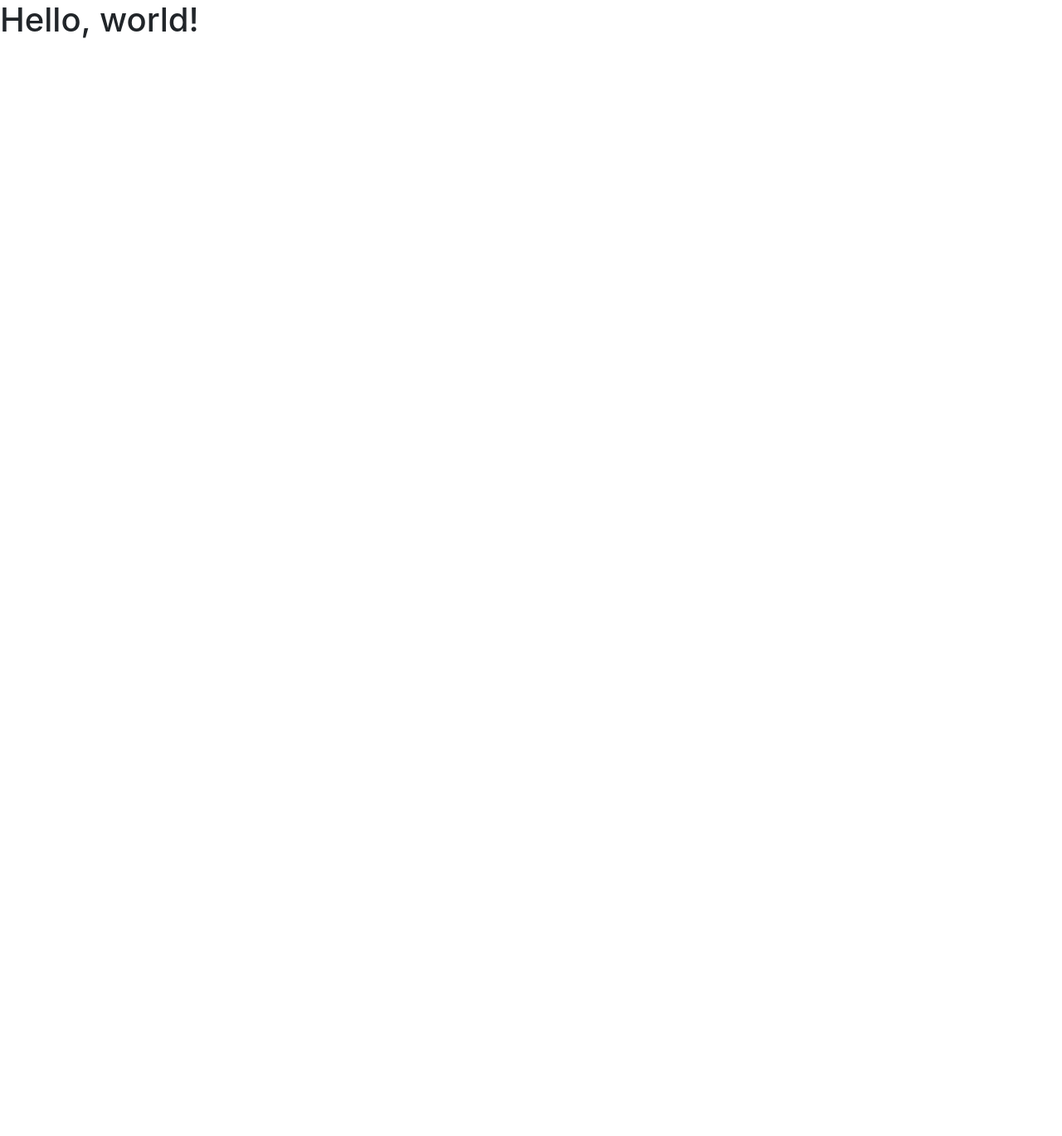
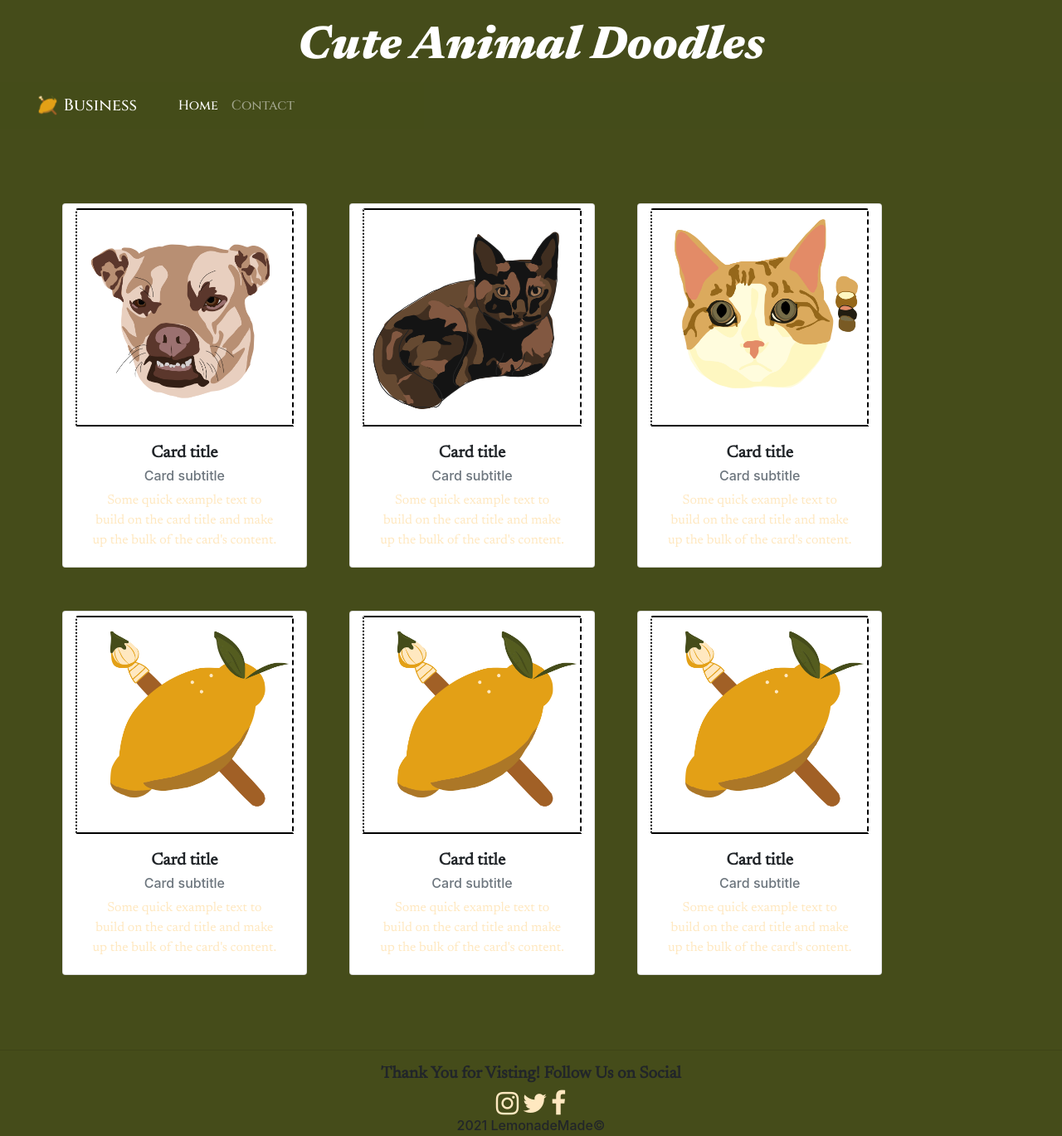
Before and after one commit to ToriLemons/QA-Practice-One, a plain HTML site: page index.html in a window 1280 px wide. Shown: the whole page at 83% size. Before the commit the page ends 800 px from the top, so only its background shows below. Drawn offline with nearby package versions, Linux system fonts and the light colour scheme.

Commit message:
completed content

```diff
--- /dev/null
+++ b/css/contact.css
@@ -0,0 +1,14 @@
+@import url(style.css);
+
+body {
+    /* text-align: unset; */
+}
+
+form {
+    color: white;
+}
+
+iframe {
+    width: 80vw;
+    height: 50vw;
+}
--- a/css/style.css
+++ b/css/style.css
@@ -0,0 +1,82 @@
+@import url('https://fonts.googleapis.com/css2?family=Newsreader:ital,wght@0,400;1,800&display=swap');
+@import url('https://fonts.googleapis.com/css2?family=Cinzel:wght@500&display=swap');
+
+
+/* ALL BODY */
+body {
+    text-align: center;
+    background-color: rgb(69, 76, 26);
+}
+
+#herotext {
+    color: white;
+    padding-top: 3vh;
+}
+
+a {
+    color: rgb(255, 232, 192);
+    font-family:'Cinzel', serif;
+}
+
+p {
+    color: rgb(255, 232, 192);
+    font-family:'newsreader', serif;
+    font-size: 2vh;
+}
+
+a:hover {
+    text-decoration: none;
+    color: white;
+}
+
+h1 {
+    font-family:'newsreader', serif;
+    font-style: italic;
+    font-weight: bolder;
+    font-size: 7vh;
+}
+
+h2 {
+    font-family:'newsreader', serif;
+    font-style: italic;
+    font-weight: bold;
+    font-size: 5vh;
+}
+
+h4 {
+    font-family:'Cinzel', serif;
+    font-size: 3vh;
+}
+
+h5 {
+    font-family:'newsreader', serif;
+    font-weight: bold;
+}
+
+/* NAV BAR */
+nav {
+    background-color: rgb(69, 76, 26, .75);
+}
+
+.navbar-brand {
+    padding: 0 2vw;
+}
+
+/* IMG SECTION */
+.flex-container {
+    display: flex;
+    flex-wrap: wrap;
+    justify-content: center;
+    margin: 5vw;
+}
+
+.card {
+    margin: 2vw;
+    /* border: 2px solid black; */
+}
+
+.imgborder {
+    margin-top: 5px;
+    border: 2px solid black;
+    border-style: solid dashed double dotted;
+}
--- a/index.html
+++ b/index.html
@@ -4,11 +4,115 @@
     <meta charset="utf-8">
     <meta name="viewport" content="width=device-width, initial-scale=1, shrink-to-fit=no">
     <link rel="stylesheet" href="https://cdn.jsdelivr.net/npm/bootstrap@4.5.3/dist/css/bootstrap.min.css" integrity="sha384-TX8t27EcRE3e/ihU7zmQxVncDAy5uIKz4rEkgIXeMed4M0jlfIDPvg6uqKI2xXr2" crossorigin="anonymous">
+    <link rel="stylesheet" href="https://cdnjs.cloudflare.com/ajax/libs/font-awesome/4.7.0/css/font-awesome.min.css">
     <link rel="stylesheet" href="./css/style.css">
-    <title>Hello, world!</title>
+    <title>Animal Doodles</title>
 </head>
 <body>
-    <h1>Hello, world!</h1>
+    <!-- HEADER -->
+    <h1 id="herotext">Cute Animal Doodles</h1>
+    <nav class="navbar sticky-top navbar-expand-sm navbar-dark">
+        <a class="navbar-brand" href="index.html">
+            <img src="./photos/Logo.png" width="30" height="30" class="d-inline-block align-top" alt="business's logo" loading="lazy">
+            Business
+        </a>
+        <button class="navbar-toggler" type="button" data-toggle="collapse" data-target="#navbarNavDropdown" aria-controls="navbarNavDropdown" aria-expanded="false" aria-label="Toggle navigation">
+          <span class="navbar-toggler-icon"></span>
+        </button>
+        <div class="collapse navbar-collapse" id="navbarNavDropdown">
+            <ul class="navbar-nav">
+                <li class="nav-item active">
+                    <a class="nav-link" href="index.html">Home <span class="sr-only">(current)</span></a>
+                </li>
+                <li class="nav-item">
+                     <a class="nav-link" href="contact.html">Contact</a>
+                </li>
+            </ul>
+        </div>
+    </nav>
+
+    <!-- IMAGES -->
+    <div class="flex-container">
+        <div class="row">
+            <div class="card col-sm-3">
+                <a href="./photos/IMG-0083.PNG" target="_blank">
+                    <img class="card-img-top imgborder" src="./photos/IMG-0083.PNG" alt="Card image cap">
+                </a>
+                <div class="card-body">
+                  <h5 class="card-title">Card title</h5>
+                  <h6 class="card-subtitle mb-2 text-muted">Card subtitle</h6>
+                  <p class="card-text">Some quick example text to build on the card title and make up the bulk of the card's content.</p>
+                </div>
+            </div>
+            <div class="card col-sm-3">
+                <a href="./photos/IMG-0084.PNG" target="_blank">
+                    <img class="card-img-top imgborder" src="./photos/IMG-0084.PNG" alt="Card image cap">
+                </a>
+                <div class="card-body">
+                  <h5 class="card-title">Card title</h5>
+                  <h6 class="card-subtitle mb-2 text-muted">Card subtitle</h6>
+                  <p class="card-text">Some quick example text to build on the card title and make up the bulk of the card's content.</p>
+                </div>
+            </div>
+            <div class="card col-sm-3">
+                <a href="./photos/12694.jpg" target="_blank">
+                    <img class="card-img-top imgborder" src="./photos/12694.jpg" alt="Card image cap">
+                </a>
+                <div class="card-body">
+                  <h5 class="card-title">Card title</h5>
+                  <h6 class="card-subtitle mb-2 text-muted">Card subtitle</h6>
+                  <p class="card-text">Some quick example text to build on the card title and make up the bulk of the card's content.</p>
+                </div>
+            </div>
+            <div class="card col-sm-3">
+                <a href="http://127.0.0.1:5500/photos/Logo.png" target="_blank">
+                    <img class="card-img-top imgborder" src="photos/Logo.png" alt="Card image cap">
+                </a>
+                <div class="card-body">
+                  <h5 class="card-title">Card title</h5>
+                  <h6 class="card-subtitle mb-2 text-muted">Card subtitle</h6>
+                  <p class="card-text">Some quick example text to build on the card title and make up the bulk of the card's content.</p>
+                </div>
+            </div>
+            <div class="card col-sm-3">
+                <a href="http://127.0.0.1:5500/photos/Logo.png" target="_blank">
+                    <img class="card-img-top imgborder" src="photos/Logo.png" alt="Card image cap">
+                </a>
+                <div class="card-body">
+                  <h5 class="card-title">Card title</h5>
+                  <h6 class="card-subtitle mb-2 text-muted">Card subtitle</h6>
+                  <p class="card-text">Some quick example text to build on the card title and make up the bulk of the card's content.</p>
+                </div>
+            </div>
+            <div class="card col-sm-3">
+                <a href="http://127.0.0.1:5500/photos/Logo.png" target="_blank">
+                    <img class="card-img-top imgborder" src="photos/Logo.png" alt="Card image cap">
+                </a>
+                <div class="card-body">
+                  <h5 class="card-title">Card title</h5>
+                  <h6 class="card-subtitle mb-2 text-muted">Card subtitle</h6>
+                  <p class="card-text">Some quick example text to build on the card title and make up the bulk of the card's content.</p>
+                </div>
+            </div>
+        </div>
+    </div>
+
+
+
+    <!-- FOOTER -->
+    <hr>
+    <footer>
+        <h5>Thank You for Visting! Follow Us on Social</h5>
+
+        <div>
+            <a href="http://www.instagram.com" class="fa fa-instagram fa-2x" aria-hidden="true"></a>
+            <!-- faulty link -->
+            <a href="http://twitter.com" class="fa fa-twitter fa-2x"></a>
+            <a href="http://www.facebook.com" class="fa fa-facebook fa-2x"></a>
+        </div>
+        <h6> 2021 LemonadeMade©</h6>
+
+    </footer>
 
     <script src="https://code.jquery.com/jquery-3.5.1.slim.min.js" integrity="sha384-DfXdz2htPH0lsSSs5nCTpuj/zy4C+OGpamoFVy38MVBnE+IbbVYUew+OrCXaRkfj" crossorigin="anonymous"></script>
     <script src="https://cdn.jsdelivr.net/npm/bootstrap@4.5.3/dist/js/bootstrap.bundle.min.js" integrity="sha384-ho+j7jyWK8fNQe+A12Hb8AhRq26LrZ/JpcUGGOn+Y7RsweNrtN/tE3MoK7ZeZDyx" crossorigin="anonymous"></script>
```
Also changed, not shown: contact.html (added, +101 -0 lines), photos/12694.jpg (added), photos/IMG-0083.PNG (added), photos/IMG-0084.PNG (added), photos/Logo.png (added).
